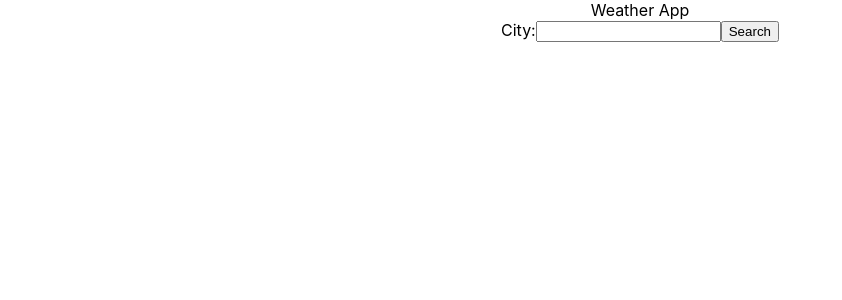
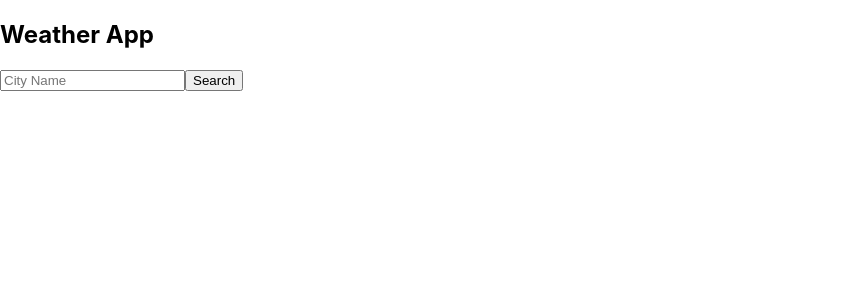
Before and after one commit to kotomino/react-weather-app, a React (Create React App) app: page / in a window 1280 px wide. Shown: the top 300 px of the page, without its empty margins (0-842 px from the left). Built offline with nearby package versions, Linux system fonts and the light colour scheme.

Commit message:
connected graphql api

```diff
--- a/src/App.js
+++ b/src/App.js
@@ -1,13 +1,23 @@
-import React, { Component } from 'react';
-import Search from './components/Search';
+import React from 'react';
 import './App.css';
+import Home from './components/Home';
+import {
+  ApolloClient,
+  InMemoryCache,
+  ApolloProvider
+} from '@apollo/client'
 
 const App = () => {
+
+  const client = new ApolloClient({
+    cache: new InMemoryCache(),
+    uri: "https://graphql-weather-api.herokuapp.com/"
+  })
+
   return (
-    <div className="App">
-      Weather App
-      <Search/>
-    </div>
+    <ApolloProvider client={client}>
+      <Home/>
+    </ApolloProvider>
   );
 }
 
--- /dev/null
+++ b/src/components/Home.js
@@ -0,0 +1,14 @@
+import React from 'react'
+import Search from './Search';
+
+const Home = () => {
+
+  return (
+    <div>
+      <h2>Weather App</h2>
+      <Search/>
+    </div>
+  )
+}
+
+export default Home
--- a/src/components/Search.js
+++ b/src/components/Search.js
@@ -1,21 +1,42 @@
-import React from 'react'
+import React, {useState} from 'react'
+import {useLazyQuery} from '@apollo/client';
+import { FETCH_WEATHER_QUERY } from './../graphql/Queries';
 
 const Search = () => {
+
+  const [city, setCity] = useState("");
 
   const handleSubmit = e => {
     e.preventDefault();
 
-    console.log("search submit");
+    fetchWeather();
+
+    if(error) return <p>Error</p>
+    if(data) {
+      console.log(data);
+    }
   }
+
+  const handleChange = e => {
+    // console.log(e.target.name, e.target.value);
+    setCity(e.target.value)
+  }
+
+  const [fetchWeather, {loading, data, error}] = useLazyQuery(FETCH_WEATHER_QUERY, {
+    variables: { name: city }
+  });
+
+
 
   return (
     <form onSubmit={ handleSubmit }>
-      <label htmlFor="search-bar">City:</label>
       <input
         type="text"
         id="search-bar"
-        placeholder=""
-        name="search"
+        placeholder="City Name"
+        name="city"
+        onInput={handleChange}
+        value={city}
       />
       <button type="submit">Search</button>
     </form>
--- /dev/null
+++ b/src/graphql/Queries.js
@@ -0,0 +1,33 @@
+import {gql} from '@apollo/client';
+
+export const FETCH_WEATHER_QUERY = gql`
+  query getCityByName($name: String!) {
+    getCityByName(name: $name) {
+      name
+      country
+      weather {
+        summary {
+          title
+          description
+          icon
+        }
+        temperature {
+          actual
+          feelsLike
+          min
+          max
+        }
+        wind {
+          speed
+          deg
+        }
+        clouds {
+          all
+          visibility
+          humidity
+        }
+        timestamp
+      }
+    }
+  }
+`
--- a/src/index.js
+++ b/src/index.js
@@ -6,7 +6,7 @@ import reportWebVitals from './reportWebVitals';
 
 ReactDOM.render(
   <React.StrictMode>
-    <App />
+      <App />
   </React.StrictMode>,
   document.getElementById('root')
 );
```
